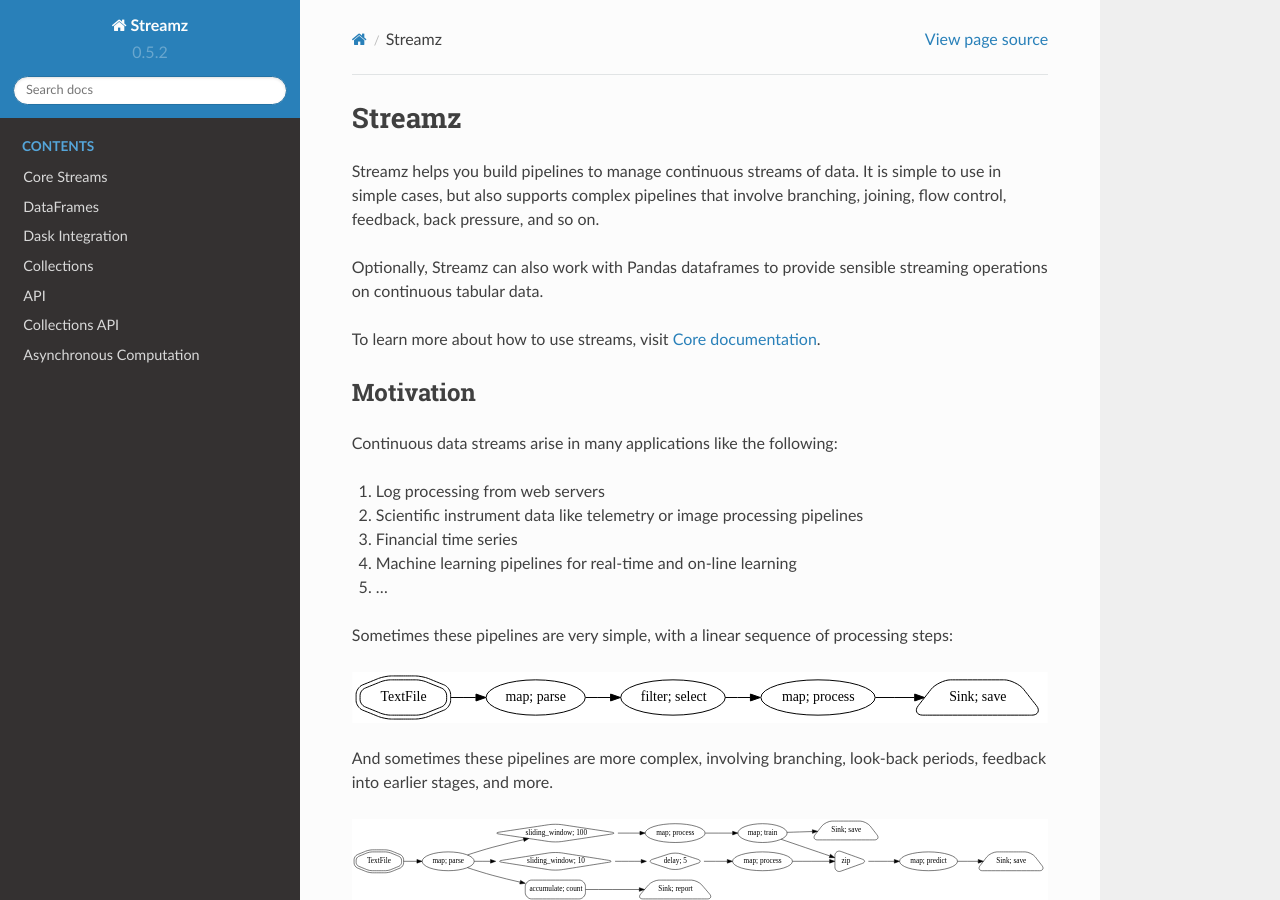
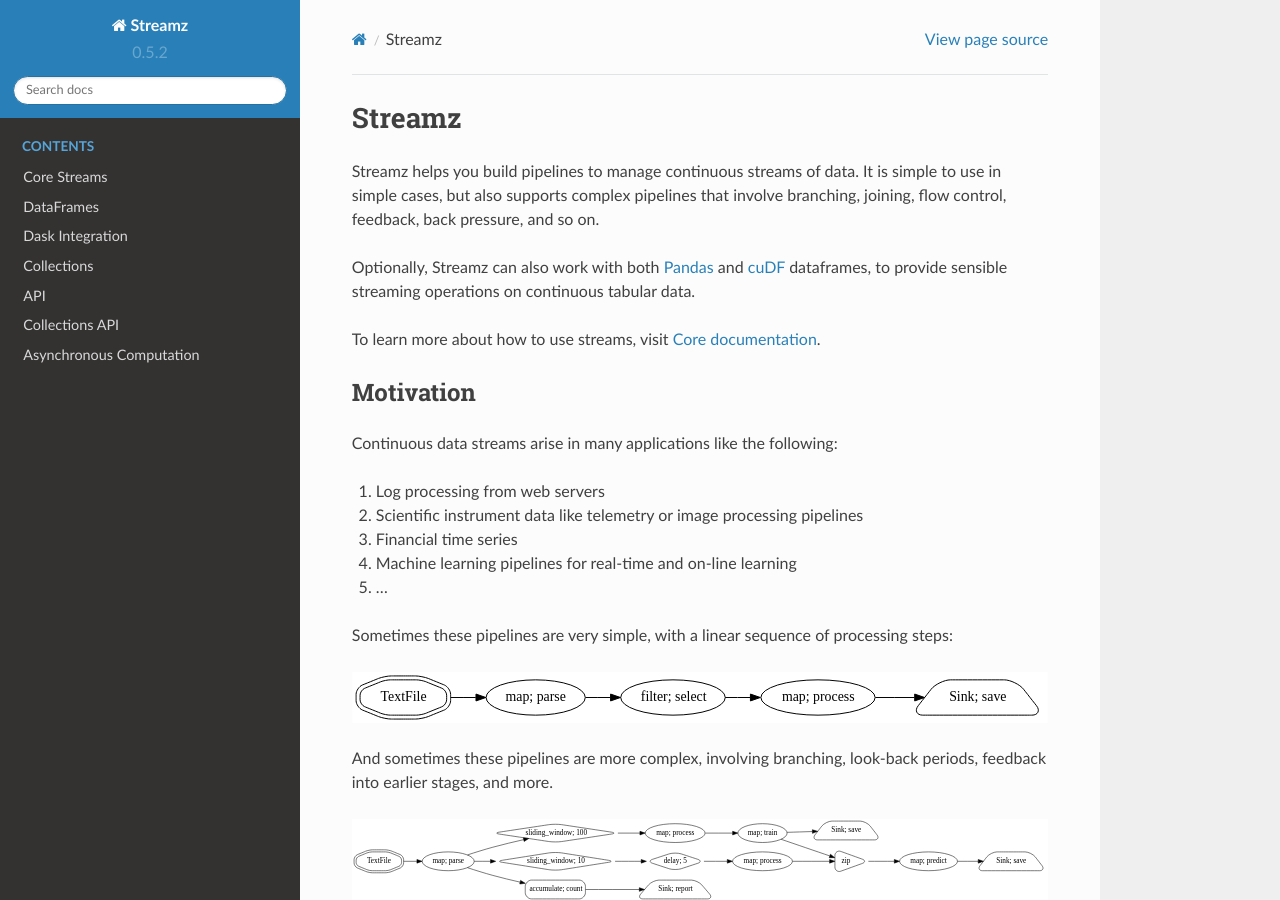
Before and after one commit to python-streamz/streamz, a Sphinx documentation site: the page built from docs/source/index.rst, in a window 1280 px wide and 900 px high. Built offline with Sphinx 7.4.7 and the Read the Docs theme 2.0.0, drawn with Linux system fonts in a browser that asks for light colours.

Commit message:
Add reference to cuDF DataFrames support
References to cuDF DataFrames support is missing at index.rst

Related to: https://github.com/python-streamz/streamz/pull/300

```diff
--- a/docs/source/index.rst
+++ b/docs/source/index.rst
@@ -5,8 +5,7 @@
 simple to use in simple cases, but also supports complex pipelines that involve
 branching, joining, flow control, feedback, back pressure, and so on.
 
-Optionally, Streamz can also work with Pandas dataframes to provide sensible
-streaming operations on continuous tabular data.
+Optionally, Streamz can also work with both `Pandas <https://pandas.pydata.org/pandas-docs/stable/reference/api/pandas.DataFrame.html>`_ and `cuDF <https://docs.rapids.ai/api/cudf/stable/>`_ dataframes, to provide sensible streaming operations on continuous tabular data.
 
 To learn more about how to use streams, visit :doc:`Core documentation <core>`.
 
```
